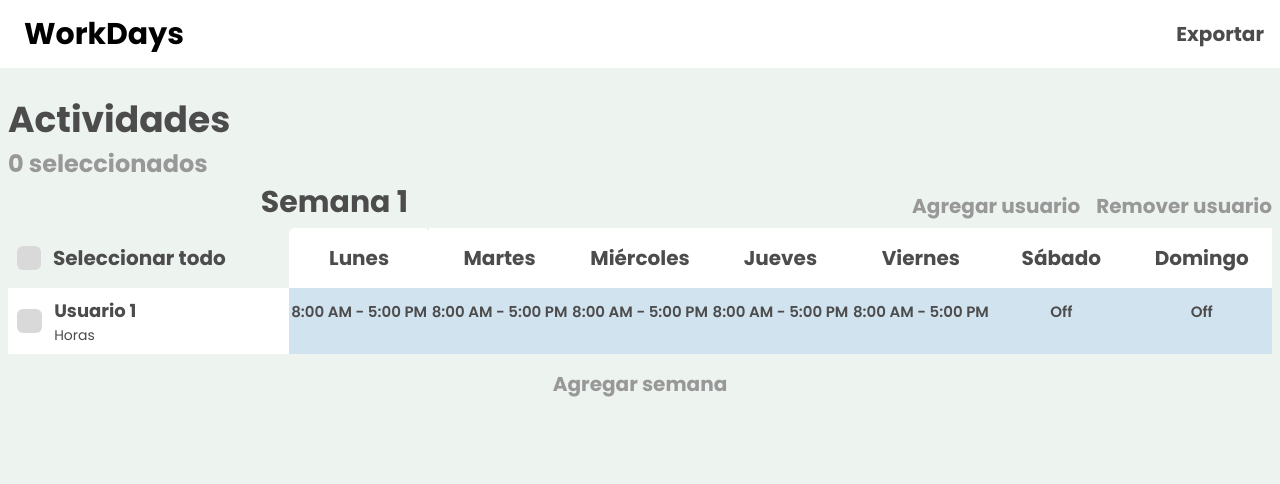
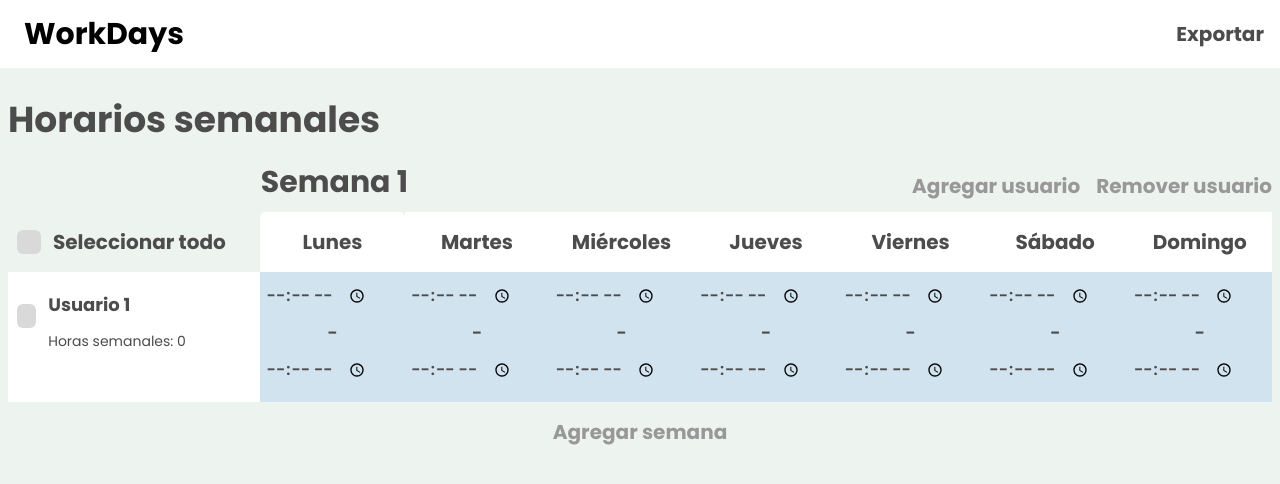
Before and after one commit to BrayanDG4/workdays, a React (Vite) app: page / in a window 1280 px wide. Shown: the top 484 px of the page. Built offline with nearby package versions, Linux system fonts and the light colour scheme.

Commit message:
optimizing table

```diff
--- a/src/components/workingArea/WorkingArea.jsx
+++ b/src/components/workingArea/WorkingArea.jsx
@@ -124,7 +124,6 @@ export const WorkingArea = () => {
         imgWidth,
         imgHeight,
         null,
-        "FAST"
       ); // Utiliza 'FAST' para reducir la calidad del PDF
       doc.save("WorkDays-horario.pdf");
     });
@@ -137,13 +136,13 @@ export const WorkingArea = () => {
         <div className="h-screen">
           <div className="container mx-auto px-2 pt-8">
             <div className="canvas-container">
-              <div className="mb-1">
+              <div className="mb-6">
                 <h2 className="text-4xl font-bold gray-text mb-2">
-                  Actividades
+                  Horarios semanales
                 </h2>
-                <div className="text-2xl gray-text-2 font-bold">
-                  <p>0 seleccionados</p>
-                </div>
+                {/* <div className="text-2xl gray-text-2 font-bold">
+                  <p>Diseña horarios laborales, añade color y comparte.</p>
+                </div> */}
               </div>
 
               {weeks.map((week) => (
--- a/src/components/workingArea/WorkingHours.jsx
+++ b/src/components/workingArea/WorkingHours.jsx
@@ -30,14 +30,35 @@ export const WorkingHours = ({ week }) => {
     localStorage.setItem("userList", JSON.stringify(fullUserList));
   }, [fullUserList]);
 
-  const handleScheduleChange = useCallback((userId, day, value) => {
+  const handleScheduleChange = useCallback(
+    (userId, day, startTime, endTime) => {
       setUsers((prevUsers) =>
         prevUsers.map((user) =>
           user.id === userId
-          ? { ...user, schedule: { ...user.schedule, [day]: value } }
+            ? {
+                ...user,
+                schedule: {
+                  ...user.schedule,
+                  [day]: { start: startTime, end: endTime },
+                },
+              }
             : user
         )
       );
+    },
+    []
+  );
+
+  const calculateTotalHours = useCallback((userSchedule) => {
+    let totalHours = 0;
+    Object.values(userSchedule).forEach((daySchedule) => {
+      if (daySchedule.start && daySchedule.end) {
+        const startTime = parseInt(daySchedule.start.split(":")[0]);
+        const endTime = parseInt(daySchedule.end.split(":")[0]);
+        totalHours += endTime - startTime;
+      }
+    });
+    return totalHours;
   }, []);
 
   const handleNameChange = useCallback((userId, value) => {
@@ -57,13 +78,13 @@ export const WorkingHours = ({ week }) => {
       id: uuidv4(),
       name: newUserName.trim() || `Usuario ${users.length + 1}`,
       schedule: {
-        Monday: "",
-        Tuesday: "",
-        Wednesday: "",
-        Thursday: "",
-        Friday: "",
-        Saturday: "",
-        Sunday: "",
+        Monday: { start: "", end: "" },
+        Tuesday: { start: "", end: "" },
+        Wednesday: { start: "", end: "" },
+        Thursday: { start: "", end: "" },
+        Friday: { start: "", end: "" },
+        Saturday: { start: "", end: "" },
+        Sunday: { start: "", end: "" },
       },
     };
 
@@ -93,7 +114,10 @@ export const WorkingHours = ({ week }) => {
 
   const handleContextMenu = useCallback((event, userId, day) => {
     event.preventDefault();
-    if (event.target.tagName.toLowerCase() === "textarea") {
+    if (
+      event.target.tagName.toLowerCase() === "input" &&
+      event.target.type === "time"
+    ) {
       setContextMenuPosition({ x: event.clientX, y: event.clientY });
       setContextMenuVisible(true);
       setSelectedUserForContextMenu(userId);
@@ -106,6 +130,21 @@ export const WorkingHours = ({ week }) => {
         ...prevRowColors,
         [selectedUserForContextMenu]: color,
       }));
+      setUsers((prevUsers) =>
+        prevUsers.map((user) =>
+          user.id === selectedUserForContextMenu
+            ? {
+                ...user,
+                schedule: Object.fromEntries(
+                  Object.entries(user.schedule).map(([day, value]) => [
+                    day,
+                    { ...value, color: color },
+                  ])
+                ),
+              }
+            : user
+        )
+      );
       setContextMenuVisible(false);
     },
     [selectedUserForContextMenu]
@@ -130,11 +169,11 @@ export const WorkingHours = ({ week }) => {
 
   return (
     <>
-      <div className="canvas-container">
+      <div className="">
         <div className="flex justify-between flex-wrap">
           <div className="w-full md:w-1/5"></div>
           <div className="w-full md:w-4/5">
-            <div className="flex justify-between items-center">
+            <div className="flex justify-between items-center mb-1">
               <h3 className="text-3xl font-bold gray-text mb-2">
                 Semana {number}
               </h3>
@@ -160,7 +199,7 @@ export const WorkingHours = ({ week }) => {
           <table className="w-full">
             <thead>
               <tr className="text-center text-xl gray-text bg-white">
-                <th className="bg-[#EDF3EF] w-1/6 md:w-1/7">
+                <th className="bg-[#EDF3EF] w-[15%] md:w-[16%] lg:w-[15%]">
                   <div className="flex items-center gap-3 m-2">
                     <input
                       className={`appearance-none h-6 w-6 bg-[#D9D9D9] rounded-md checked:bg-blue-500 checked:border-transparent focus:outline-none`}
@@ -191,9 +230,9 @@ export const WorkingHours = ({ week }) => {
                     key={user.id}
                     className="text-center gray-text font-semibold text-lg bg-white"
                   >
-                    <td className="flex items-center gap-3 m-2">
+                    <td className="flex items-center gap-3 m-2 h-full">
                       <input
-                        className={`appearance-none h-6 w-10 rounded-md ${
+                        className={`appearance-none h-6 w-[34px] rounded-md ${
                           selectedUsers.has(user.id)
                             ? "bg-blue-500"
                             : "bg-[#D9D9D9]"
@@ -210,17 +249,18 @@ export const WorkingHours = ({ week }) => {
                             handleNameChange(user.id, e.target.value)
                           }
                           onBlur={handleSaveToLocal}
-                          className="gray-text font-bold w-full truncate"
+                          className="gray-text font-bold w-full h-[46px] mb-1 border-none"
                           style={{
                             overflow: "hidden",
                             textOverflow: "ellipsis",
                           }}
                         />
                         <p className="text-sm font-normal gray-text text-left">
-                          Horas
+                          Horas semanales: {calculateTotalHours(user.schedule)}
                         </p>
                       </div>
                     </td>
+
                     {Object.keys(user.schedule).map((day) => (
                       <td
                         key={day}
@@ -233,20 +273,47 @@ export const WorkingHours = ({ week }) => {
                           handleContextMenu(event, user.id, day)
                         }
                       >
-                        <textarea
-                          value={user.schedule[day]}
+                        <div className="flex flex-col pb-2">
+                          <input
+                            type="time"
+                            value={user.schedule[day].start}
                             onChange={(e) =>
-                            handleScheduleChange(user.id, day, e.target.value)
+                              handleScheduleChange(
+                                user.id,
+                                day,
+                                e.target.value,
+                                user.schedule[day].end
+                              )
                             }
-                          className={`border-none text-center w-full resize-none text-[16px] md:text-[15px]`}
+                            className="border-none text-center w-full h-[46px] resize-none text-[16px] md:text-[16px]"
                             style={{
                               overflow: "hidden",
-                            lineHeight: "1.2",
                               display: "flex",
                               alignItems: "center",
                               backgroundColor: rowColors[user.id] || "#D2E3F0",
                             }}
                           />
+                          <span>-</span>
+                          <input
+                            type="time"
+                            value={user.schedule[day].end}
+                            onChange={(e) =>
+                              handleScheduleChange(
+                                user.id,
+                                day,
+                                user.schedule[day].start,
+                                e.target.value
+                              )
+                            }
+                            className="border-none text-center w-full h-[46px] resize-none text-[16px] md:text-[16px]"
+                            style={{
+                              overflow: "hidden",
+                              display: "flex",
+                              alignItems: "center",
+                              backgroundColor: rowColors[user.id] || "#D2E3F0",
+                            }}
+                          />
+                        </div>
                       </td>
                     ))}
                   </tr>
```
Also changed, not shown: vite.config.js.timestamp-1708355792559.mjs (added, +10 -0 lines). Lines whose indentation alone changed are shown as unchanged.
